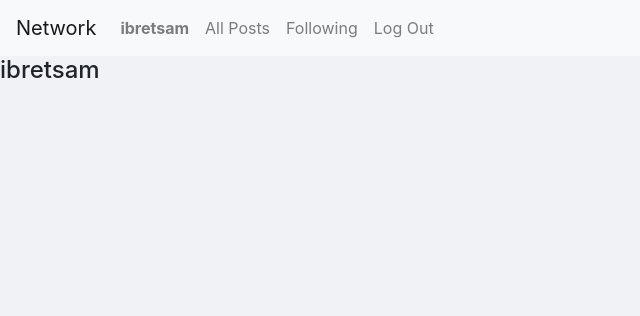
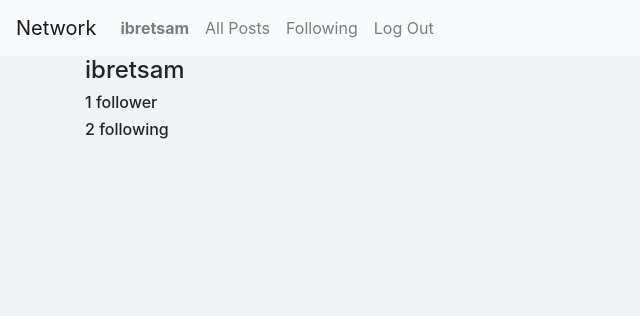
Before and after one commit to ibretsam/CS50-Project-4, a Django app: page /profile/2 in a window 1280 px wide. Shown: the top 316 px of the page, without its empty margins (0-640 px from the left). Run offline with Django 3.2, Linux system fonts and the light colour scheme; a user stored in the database is signed in; data comes from the database, SQL or seed files in the repository; both versions use the stored data as it was after the commit; some libraries are stand-ins or nearby versions.

Commit message:
Updated follower feature, user now can follow a profile

```diff
--- a/network/models.py
+++ b/network/models.py
@@ -1,6 +1,3 @@
-from operator import mod
-import re
-from turtle import ondrag
 from django.contrib.auth.models import AbstractUser
 from django.db import models
 
--- a/network/templates/network/profile.html
+++ b/network/templates/network/profile.html
@@ -1,4 +1,15 @@
 {% extends "network/layout.html" %}
 {% block body %}
+<div class="container">
     <h4>{{ profile }}</h4>
+    <h6>{{ profile.follower.count }} follower</h6>
+    <h6>{{ profile.following.count }} following</h6>
+    {% if request.user != profile.user %}
+        {% if request.user not in followerList %}
+            <a class="btn btn-primary" href="{% url 'follow' user_id=profile.id condition='follow' %}">Follow</a>
+        {% else %}
+            <a class="btn btn-danger" href="{% url 'follow' user_id=profile.id condition='unfollow' %}">Unfollow</a>
+        {% endif %}
+    {% endif %}
+</div>
 {% endblock %}
--- a/network/urls.py
+++ b/network/urls.py
@@ -9,6 +9,7 @@ urlpatterns = [
     path("logout", views.logout_view, name="logout"),
     path("register", views.register, name="register"),
     path("profile/<int:user_id>", views.profile, name="profile"),
+    path("profile/<int:user_id>/follow/<str:condition>", views.follow, name="follow"),
 
     # API Routes
     path("post", views.newpost, name="newpost"),
--- a/network/views.py
+++ b/network/views.py
@@ -103,4 +103,18 @@ def viewpost(request, post_id):
 @login_required
 def profile(request, user_id):
     profile = Profile.objects.get(pk=user_id)
-    return render(request, "network/profile.html", {"profile": profile.user.username})
+    followerList = profile.follower.all()
+    followingList = profile.following.all()
+    return render(request, "network/profile.html", {"profile": profile, "followerList": followerList, "followingList": followingList})
+
+@login_required
+def follow(request, user_id, condition):
+    profile = Profile.objects.get(pk=user_id)
+    userProfile = Profile.objects.get(pk=int(request.user.id))
+    if condition == "follow":
+        profile.follower.add(userProfile.user)
+        userProfile.following.add(profile.user)
+    elif condition == "unfollow":
+        profile.follower.remove(userProfile.user)
+        userProfile.following.remove(profile.user)
+    return HttpResponseRedirect(reverse("profile", kwargs={'user_id': user_id}))
```
Also changed, not shown: db.sqlite3.
